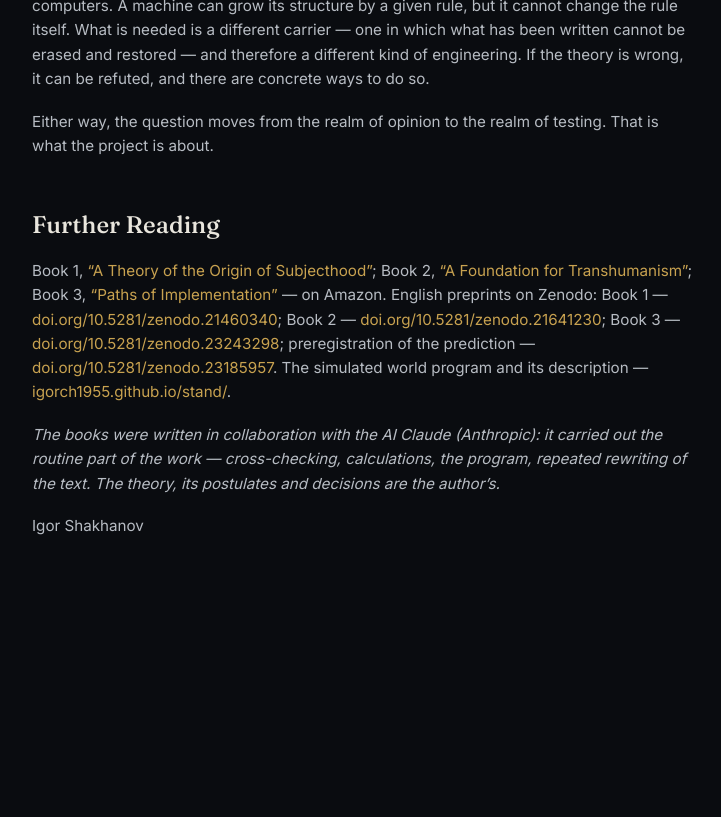
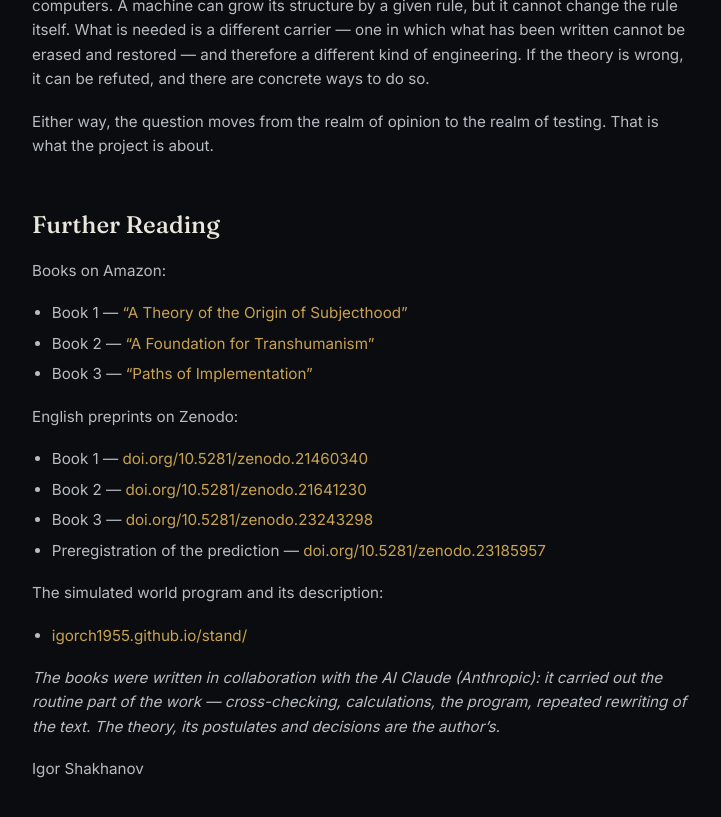
Before and after one commit to igorch1955/igorch1955.github.io, a Jekyll site: the page built from causa-sui.md, in a window 1280 px wide and 900 px high, scrolled down 3824 px. Shown: the top 817 px of the window, without its empty margins (276-997 px from the left). Built offline with Jekyll 4.4.1, drawn with Linux system fonts in a browser that asks for light colours; before the commit the page ends 4481 px from its top, so only the background shows below that.

```diff
--- a/causa-sui.md
+++ b/causa-sui.md
@@ -74,7 +74,22 @@ Either way, the question moves from the realm of opinion to the realm of testing
 
 ## Further Reading
 
-Book 1, [“A Theory of the Origin of Subjecthood”](https://www.amazon.com/dp/B0HBQB7JC4); Book 2, [“A Foundation for Transhumanism”](https://www.amazon.com/dp/B0H6M6G5VG); Book 3, [“Paths of Implementation”](https://www.amazon.com/dp/B0HN52WR86) — on Amazon. English preprints on Zenodo: Book 1 — [doi.org/10.5281/zenodo.21460340](https://doi.org/10.5281/zenodo.21460340); Book 2 — [doi.org/10.5281/zenodo.21641230](https://doi.org/10.5281/zenodo.21641230); Book 3 — [doi.org/10.5281/zenodo.23243298](https://doi.org/10.5281/zenodo.23243298); preregistration of the prediction — [doi.org/10.5281/zenodo.23185957](https://doi.org/10.5281/zenodo.23185957). The simulated world program and its description — [igorch1955.github.io/stand/](/stand/).
+Books on Amazon:
+
+- Book 1 — [“A Theory of the Origin of Subjecthood”](https://www.amazon.com/dp/B0HBQB7JC4)
+- Book 2 — [“A Foundation for Transhumanism”](https://www.amazon.com/dp/B0H6M6G5VG)
+- Book 3 — [“Paths of Implementation”](https://www.amazon.com/dp/B0HN52WR86)
+
+English preprints on Zenodo:
+
+- Book 1 — [doi.org/10.5281/zenodo.21460340](https://doi.org/10.5281/zenodo.21460340)
+- Book 2 — [doi.org/10.5281/zenodo.21641230](https://doi.org/10.5281/zenodo.21641230)
+- Book 3 — [doi.org/10.5281/zenodo.23243298](https://doi.org/10.5281/zenodo.23243298)
+- Preregistration of the prediction — [doi.org/10.5281/zenodo.23185957](https://doi.org/10.5281/zenodo.23185957)
+
+The simulated world program and its description:
+
+- [igorch1955.github.io/stand/](/stand/)
 
 *The books were written in collaboration with the AI Claude (Anthropic): it carried out the routine part of the work — cross-checking, calculations, the program, repeated rewriting of the text. The theory, its postulates and decisions are the author’s.*
 
```
Also changed, not shown: ru/causa-sui.md (+16 -1 lines).
